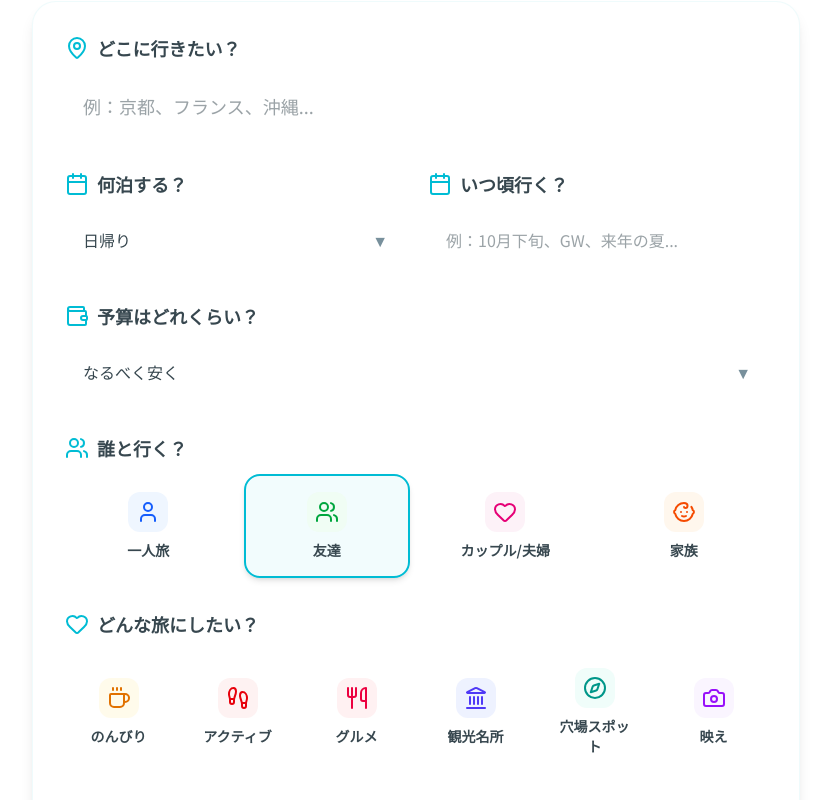
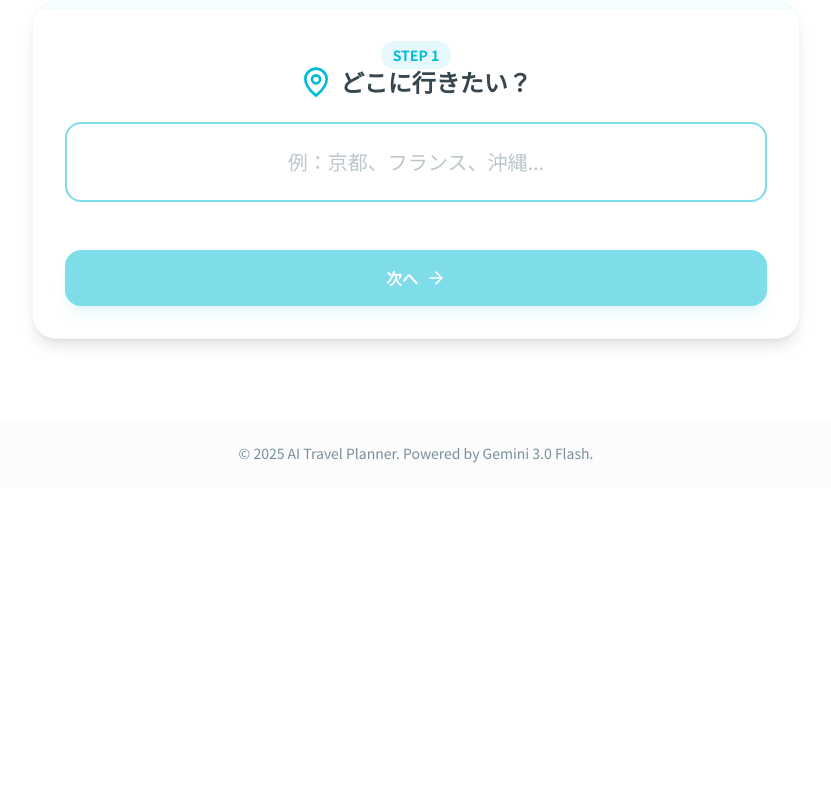
Before and after one commit to Anju1023/travel-app-project, a Next.js app: page / in a window 1280 px wide. Shown: the part 320-1120 px from the top of the page, without its empty margins (224-1055 px from the left). After the commit the page ends 807 px from the top, so only its background shows below. Built offline with nearby package versions, Linux system fonts and the light colour scheme.

Commit message:
ux: implement conversational stepper form

```diff
--- a/src/components/TravelForm.tsx
+++ b/src/components/TravelForm.tsx
@@ -17,6 +17,9 @@ import {
 	Landmark,
 	Compass,
 	Camera,
+	ArrowRight,
+	ArrowLeft,
+	CheckCircle2,
 } from 'lucide-react';
 import { TravelFormData } from '@/types/plan';
 
@@ -52,86 +55,127 @@ const STYLE_OPTIONS = [
 
 /**
  * 旅行の条件を入力するためのフォームコンポーネント
- * ここで集めたデータをAPIに送って、プランを作ってもらうんだよ！
+ * ステップ形式でサクサク入力できるよ！📱✨
  */
 export default function TravelForm({
 	onSubmit,
 }: {
 	onSubmit: (data: TravelFormData) => Promise<void>;
 }) {
-	// 通信中（プラン考え中）かどうかを管理するステートだよ
 	const [loading, setLoading] = useState(false);
-	// ローディング中に表示するメッセージのインデックス
 	const [messageIndex, setMessageIndex] = useState(0);
 
-	// ローディング中にメッセージをパラパラ切り替えるためのタイマー設定！
+	// ステップ管理用のステート (1〜5)
+	const [step, setStep] = useState(1);
+	const TOTAL_STEPS = 5;
+
+	// フォームの入力値を管理するステート
+	// ステップをまたいで値を保持するために必要だよ！
+	const [formData, setFormData] = useState<Partial<TravelFormData>>({
+		destination: '',
+		duration: '1泊2日',
+		timing: '',
+		budget: 'そこそこ（普通）',
+		companions: '友達',
+		style: [],
+		freeText: '',
+	});
+
+	// ローディングアニメーション
 	useEffect(() => {
 		let timer: NodeJS.Timeout;
 		if (loading) {
 			timer = setInterval(() => {
 				setMessageIndex((prev) => (prev + 1) % LOADING_MESSAGES.length);
-			}, 2500); // 2.5秒ごとに切り替えるよ
+			}, 2500);
 		} else {
-			setMessageIndex(0); // 終わったら最初に戻しておくね
+			setMessageIndex(0);
 		}
 		return () => clearInterval(timer);
 	}, [loading]);
 
-	/**
-	 * フォームの「プランを作る」ボタンが押された時の処理
-	 */
-	const handleSubmit = async (e: React.FormEvent<HTMLFormElement>) => {
-		e.preventDefault(); // ページがリロードされないようにストップ！
-		setLoading(true); // ローディング開始！
-
-		// フォームに入力された値をまるっと取得するよ
-		const formData = new FormData(e.currentTarget);
-		const data: TravelFormData = {
-			destination: formData.get('destination') as string,
-			duration: formData.get('duration') as string,
-			timing: formData.get('timing') as string, // 時期の情報もゲット！
-			budget: formData.get('budget') as string,
-			companions: formData.get('companions') as string,
-			style: formData.getAll('style') as string[],
-			freeText: formData.get('freeText') as string, // あんじゅのこだわり条件もしっかりキャッチ！
+	// 入力値が変わった時の処理
+	const handleChange = (name: keyof TravelFormData, value: any) => {
+		setFormData((prev) => ({ ...prev, [name]: value }));
 	};
 
-		// 親コンポーネント（Home）にデータを渡して、APIを叩いてもらうよ
-		await onSubmit(data);
-		setLoading(false); // 終わったらローディング解除！
+	// スタイルのチェックボックス用
+	const handleStyleChange = (styleLabel: string) => {
+		const currentStyles = formData.style || [];
+		const newStyles = currentStyles.includes(styleLabel)
+			? currentStyles.filter((s) => s !== styleLabel)
+			: [...currentStyles, styleLabel];
+		handleChange('style', newStyles);
 	};
 
+	// 次のステップへ
+	const nextStep = () => setStep((prev) => Math.min(prev + 1, TOTAL_STEPS));
+	// 前のステップへ
+	const prevStep = () => setStep((prev) => Math.max(prev - 1, 1));
+
+	// 最後の送信処理
+	const handleSubmit = async (e: React.FormEvent) => {
+		e.preventDefault();
+		setLoading(true);
+		await onSubmit(formData as TravelFormData);
+		setLoading(false);
+	};
+
+	// 進捗バーの幅を計算
+	const progressWidth = ((step - 1) / (TOTAL_STEPS - 1)) * 100;
+
 	return (
-		<form
-			onSubmit={handleSubmit}
-			className="w-full space-y-8 bg-white p-6 md:p-8 rounded-3xl shadow-lg border border-secondary/50"
-		>
-			{/* 行き先入力：どこに行きたいか自由に書いてもらうよ */}
-			<div className="space-y-3">
-				<label className="flex items-center gap-2 text-lg font-bold text-foreground">
-					<MapPin className="text-primary" />
-					どこに行きたい？
-				</label>
-				<input
-					type="text"
-					name="destination"
-					placeholder="例：京都、フランス、沖縄..."
-					className="w-full p-4 bg-accent/30 rounded-2xl border-2 border-transparent focus:border-primary/50 focus:bg-white transition-all outline-none text-lg"
-					required
+		<div className="w-full bg-white rounded-3xl shadow-lg border border-secondary/50 overflow-hidden">
+			{/* プログレスバー */}
+			<div className="w-full h-2 bg-secondary/30">
+				<div
+					className="h-full bg-primary transition-all duration-500 ease-out"
+					style={{ width: `${progressWidth}%` }}
 				/>
 			</div>
 
-			<div className="grid grid-cols-1 md:grid-cols-2 gap-6">
-				{/* 日数選択：プルダウンで選べるようにして入力を楽に！ */}
-				<div className="space-y-3">
-					<label className="flex items-center gap-2 text-lg font-bold text-foreground">
-						<Calendar className="text-primary" />
-						何泊する？
-					</label>
+			<form onSubmit={handleSubmit} className="p-6 md:p-8 space-y-8">
+
+				{/* ステップ1: 行き先 */}
+				{step === 1 && (
+					<div className="space-y-6 animate-in slide-in-from-right-8 fade-in duration-300">
+						<div className="text-center space-y-2">
+							<span className="text-sm font-bold text-primary bg-primary/10 px-3 py-1 rounded-full">STEP 1</span>
+							<h3 className="text-2xl font-bold flex items-center justify-center gap-2">
+								<MapPin className="text-primary w-8 h-8" />
+								どこに行きたい？
+							</h3>
+						</div>
+						<input
+							type="text"
+							value={formData.destination}
+							onChange={(e) => handleChange('destination', e.target.value)}
+							placeholder="例：京都、フランス、沖縄..."
+							className="w-full p-6 bg-accent/30 rounded-2xl border-2 border-transparent focus:border-primary/50 focus:bg-white transition-all outline-none text-xl text-center placeholder:text-muted-foreground/50"
+							autoFocus
+						/>
+					</div>
+				)}
+
+				{/* ステップ2: 日程・時期 */}
+				{step === 2 && (
+					<div className="space-y-6 animate-in slide-in-from-right-8 fade-in duration-300">
+						<div className="text-center space-y-2">
+							<span className="text-sm font-bold text-primary bg-primary/10 px-3 py-1 rounded-full">STEP 2</span>
+							<h3 className="text-2xl font-bold flex items-center justify-center gap-2">
+								<Calendar className="text-primary w-8 h-8" />
+								いつ、どれくらい？
+							</h3>
+						</div>
+
+						<div className="space-y-4">
+							<div className="space-y-2">
+								<label className="font-bold text-muted-foreground ml-2">何泊する？</label>
 								<div className="relative">
 									<select
-							name="duration"
-							className="w-full p-4 bg-accent/30 rounded-2xl border-2 border-transparent focus:border-primary/50 focus:bg-white transition-all outline-none appearance-none cursor-pointer"
+										value={formData.duration}
+										onChange={(e) => handleChange('duration', e.target.value)}
+										className="w-full p-4 bg-accent/30 rounded-2xl border-2 border-transparent focus:border-primary/50 focus:bg-white transition-all outline-none appearance-none cursor-pointer text-lg"
 									>
 										<option>日帰り</option>
 										<option>1泊2日</option>
@@ -139,133 +183,166 @@ export default function TravelForm({
 										<option>3泊4日</option>
 										<option>4泊5日以上</option>
 									</select>
-						<div className="absolute right-4 top-1/2 -translate-y-1/2 pointer-events-none text-muted-foreground">
-							▼
+									<div className="absolute right-4 top-1/2 -translate-y-1/2 pointer-events-none text-muted-foreground">▼</div>
+								</div>
+							</div>
+
+							<div className="space-y-2">
+								<label className="font-bold text-muted-foreground ml-2">いつ頃行く？</label>
+								<input
+									type="text"
+									value={formData.timing}
+									onChange={(e) => handleChange('timing', e.target.value)}
+									placeholder="例：10月下旬、GW、来年の夏..."
+									className="w-full p-4 bg-accent/30 rounded-2xl border-2 border-transparent focus:border-primary/50 focus:bg-white transition-all outline-none text-lg"
+								/>
 							</div>
 						</div>
 					</div>
+				)}
 
-				{/* 時期入力：いつ行くかを追加！ */}
-				<div className="space-y-3">
-					<label className="flex items-center gap-2 text-lg font-bold text-foreground">
-						<Calendar className="text-primary" />
-						いつ頃行く？
-					</label>
-					<input
-						type="text"
-						name="timing"
-						placeholder="例：10月下旬、GW、来年の夏..."
-						className="w-full p-4 bg-accent/30 rounded-2xl border-2 border-transparent focus:border-primary/50 focus:bg-white transition-all outline-none"
-					/>
-				</div>
+				{/* ステップ3: 予算・同行者 */}
+				{step === 3 && (
+					<div className="space-y-6 animate-in slide-in-from-right-8 fade-in duration-300">
+						<div className="text-center space-y-2">
+							<span className="text-sm font-bold text-primary bg-primary/10 px-3 py-1 rounded-full">STEP 3</span>
+							<h3 className="text-2xl font-bold flex items-center justify-center gap-2">
+								<Wallet className="text-primary w-8 h-8" />
+								予算とメンバーは？
+							</h3>
 						</div>
 
-			{/* 予算選択：ざっくりした予算感を聞くよ */}
-			<div className="space-y-3">
-				<label className="flex items-center gap-2 text-lg font-bold text-foreground">
-					<Wallet className="text-primary" />
-					予算はどれくらい？
-				</label>
+						<div className="space-y-6">
+							<div className="space-y-2">
+								<label className="font-bold text-muted-foreground ml-2">予算感</label>
 								<div className="relative">
 									<select
-						name="budget"
-						className="w-full p-4 bg-accent/30 rounded-2xl border-2 border-transparent focus:border-primary/50 focus:bg-white transition-all outline-none appearance-none cursor-pointer"
+										value={formData.budget}
+										onChange={(e) => handleChange('budget', e.target.value)}
+										className="w-full p-4 bg-accent/30 rounded-2xl border-2 border-transparent focus:border-primary/50 focus:bg-white transition-all outline-none appearance-none cursor-pointer text-lg"
 									>
 										<option>なるべく安く</option>
 										<option>そこそこ（普通）</option>
 										<option>ちょっと贅沢</option>
 										<option>お金に糸目はつけない</option>
 									</select>
-					<div className="absolute right-4 top-1/2 -translate-y-1/2 pointer-events-none text-muted-foreground">
-						▼
+									<div className="absolute right-4 top-1/2 -translate-y-1/2 pointer-events-none text-muted-foreground">▼</div>
+								</div>
+							</div>
+
+							<div className="space-y-2">
+								<label className="font-bold text-muted-foreground ml-2">誰と行く？</label>
+								<div className="grid grid-cols-2 gap-3">
+									{COMPANION_OPTIONS.map((item) => (
+										<div
+											key={item.label}
+											onClick={() => handleChange('companions', item.label)}
+											className={`
+												cursor-pointer flex items-center gap-3 p-4 rounded-2xl border-2 transition-all
+												${formData.companions === item.label
+													? 'bg-primary/10 border-primary shadow-sm'
+													: 'bg-accent/10 border-transparent hover:bg-accent/20'}
+											`}
+										>
+											<div className={`p-2 rounded-xl ${item.color}`}>
+												<item.icon className="w-5 h-5" />
+											</div>
+											<span className="font-bold text-sm">{item.label}</span>
+											{formData.companions === item.label && <CheckCircle2 className="w-5 h-5 text-primary ml-auto" />}
+										</div>
+									))}
 								</div>
 							</div>
 						</div>
+					</div>
+				)}
 
-			{/* 同行者選択：アイコン付きのカード形式でおしゃれに！ */}
-			<div className="space-y-3">
-				<label className="flex items-center gap-2 text-lg font-bold text-foreground">
-					<Users className="text-primary" />
-					誰と行く？
-				</label>
-				<div className="grid grid-cols-2 sm:grid-cols-4 gap-3">
-					{COMPANION_OPTIONS.map((item) => (
-						<label key={item.label} className="cursor-pointer group">
-							<input
-								type="radio"
-								name="companions"
-								value={item.label}
-								className="hidden peer"
-								defaultChecked={item.label === '友達'}
-							/>
-							<div className={`
-								flex flex-col items-center justify-center p-4 rounded-2xl border-2 transition-all h-full gap-2
-								bg-accent/10 border-transparent
-								peer-checked:bg-primary/5 peer-checked:border-primary peer-checked:shadow-md
-								hover:bg-accent/20
-							`}>
-								<div className={`p-2 rounded-xl ${item.color} group-hover:scale-110 transition-transform`}>
+				{/* ステップ4: 旅のスタイル */}
+				{step === 4 && (
+					<div className="space-y-6 animate-in slide-in-from-right-8 fade-in duration-300">
+						<div className="text-center space-y-2">
+							<span className="text-sm font-bold text-primary bg-primary/10 px-3 py-1 rounded-full">STEP 4</span>
+							<h3 className="text-2xl font-bold flex items-center justify-center gap-2">
+								<Heart className="text-primary w-8 h-8" />
+								どんな旅にしたい？
+							</h3>
+							<p className="text-muted-foreground text-sm">複数選んでね！</p>
+						</div>
+
+						<div className="grid grid-cols-2 md:grid-cols-3 gap-3">
+							{STYLE_OPTIONS.map((item) => {
+								const isSelected = formData.style?.includes(item.label);
+								return (
+									<div
+										key={item.label}
+										onClick={() => handleStyleChange(item.label)}
+										className={`
+											cursor-pointer flex flex-col items-center justify-center p-4 rounded-2xl border-2 transition-all gap-2 text-center h-32
+											${isSelected
+												? 'bg-secondary/30 border-primary/50 shadow-sm'
+												: 'bg-accent/10 border-transparent hover:bg-accent/20'}
+										`}
+									>
+										<div className={`p-3 rounded-full ${item.color} ${isSelected ? 'scale-110' : ''} transition-transform`}>
 											<item.icon className="w-6 h-6" />
 										</div>
-								<span className="text-sm font-bold text-center">{item.label}</span>
+										<span className="font-bold text-sm">{item.label}</span>
 									</div>
-						</label>
-					))}
+								);
+							})}
 						</div>
 					</div>
+				)}
 
-			{/* 旅のスタイル選択：アイコンカードのチェックボックス！ */}
-			<div className="space-y-3">
-				<label className="flex items-center gap-2 text-lg font-bold text-foreground">
-					<Heart className="text-primary" />
-					どんな旅にしたい？
-				</label>
-				<div className="grid grid-cols-2 sm:grid-cols-3 md:grid-cols-6 gap-3">
-					{STYLE_OPTIONS.map((item) => (
-						<label key={item.label} className="cursor-pointer group">
-							<input
-								type="checkbox"
-								name="style"
-								value={item.label}
-								className="hidden peer"
-							/>
-							<div className={`
-								flex flex-col items-center justify-center p-4 rounded-2xl border-2 transition-all h-full gap-2
-								bg-accent/10 border-transparent
-								peer-checked:bg-secondary/20 peer-checked:border-primary/40 peer-checked:shadow-md
-								hover:bg-accent/20
-							`}>
-								<div className={`p-2 rounded-xl ${item.color} group-hover:scale-110 transition-transform`}>
-									<item.icon className="w-6 h-6" />
+				{/* ステップ5: こだわり条件 */}
+				{step === 5 && (
+					<div className="space-y-6 animate-in slide-in-from-right-8 fade-in duration-300">
+						<div className="text-center space-y-2">
+							<span className="text-sm font-bold text-primary bg-primary/10 px-3 py-1 rounded-full">STEP 5</span>
+							<h3 className="text-2xl font-bold flex items-center justify-center gap-2">
+								<Sparkles className="text-primary w-8 h-8" />
+								最後にこだわりを教えて！
+							</h3>
 						</div>
-								<span className="text-sm font-bold text-center">{item.label}</span>
-							</div>
-						</label>
-					))}
-				</div>
-			</div>
-
-			{/* こだわり条件：自由入力欄だよ！ */}
-			<div className="space-y-3">
-				<label className="flex items-center gap-2 text-lg font-bold text-foreground">
-					<Sparkles className="text-primary" />
-					こだわり条件はある？（任意）
-				</label>
 						<textarea
-					name="freeText"
+							value={formData.freeText}
+							onChange={(e) => handleChange('freeText', e.target.value)}
 							placeholder="例：海が見えるカフェに行きたい、歴史的な建物を中心に回りたい..."
-					className="w-full p-4 bg-accent/30 rounded-2xl border-2 border-transparent focus:border-primary/50 focus:bg-white transition-all outline-none min-h-25 resize-none"
+							className="w-full p-6 bg-accent/30 rounded-2xl border-2 border-transparent focus:border-primary/50 focus:bg-white transition-all outline-none min-h-40 resize-none text-lg"
+							autoFocus
 						/>
 					</div>
+				)}
 
-			{/*
-        運命の生成ボタン！
-        ローディング中はメッセージがパラパラ変わって、カバンが弾むよ 👜✨
-      */}
+				{/* ナビゲーションボタン */}
+				<div className="flex gap-4 pt-4">
+					{step > 1 && (
+						<button
+							type="button"
+							onClick={prevStep}
+							disabled={loading}
+							className="flex-1 py-4 rounded-2xl bg-muted text-muted-foreground font-bold hover:bg-muted/80 transition-all flex items-center justify-center gap-2"
+						>
+							<ArrowLeft className="w-5 h-5" />
+							戻る
+						</button>
+					)}
+
+					{step < TOTAL_STEPS ? (
+						<button
+							type="button"
+							onClick={nextStep}
+							disabled={!formData.destination && step === 1} // 行き先未入力なら進めない
+							className="flex-[2] py-4 rounded-2xl bg-primary text-white font-bold shadow-lg shadow-primary/20 hover:bg-primary/90 transition-all flex items-center justify-center gap-2 disabled:opacity-50 disabled:cursor-not-allowed"
+						>
+							次へ
+							<ArrowRight className="w-5 h-5" />
+						</button>
+					) : (
 						<button
 							type="submit"
 							disabled={loading}
-				className="w-full py-5 rounded-2xl bg-linear-to-r from-primary to-cyan-400 text-white font-bold text-xl shadow-lg shadow-primary/30 hover:shadow-xl hover:scale-[1.02] active:scale-[0.98] transition-all disabled:opacity-70 disabled:cursor-not-allowed flex items-center justify-center gap-3"
+							className="flex-[2] py-4 rounded-2xl bg-linear-to-r from-primary to-cyan-400 text-white font-bold shadow-lg shadow-primary/30 hover:shadow-xl hover:scale-[1.02] active:scale-[0.98] transition-all disabled:opacity-70 disabled:cursor-not-allowed flex items-center justify-center gap-3"
 						>
 							{loading ? (
 								<>
@@ -275,10 +352,13 @@ export default function TravelForm({
 							) : (
 								<>
 									<Sparkles className="animate-pulse" />
-						プランを作ってもらう！
+									プランを作成！
 								</>
 							)}
 						</button>
+					)}
+				</div>
 			</form>
+		</div>
 	);
 }
```
Also changed, not shown: 1 other file (tests, documents, lock files or other folders). Lines whose indentation alone changed are shown as unchanged.
